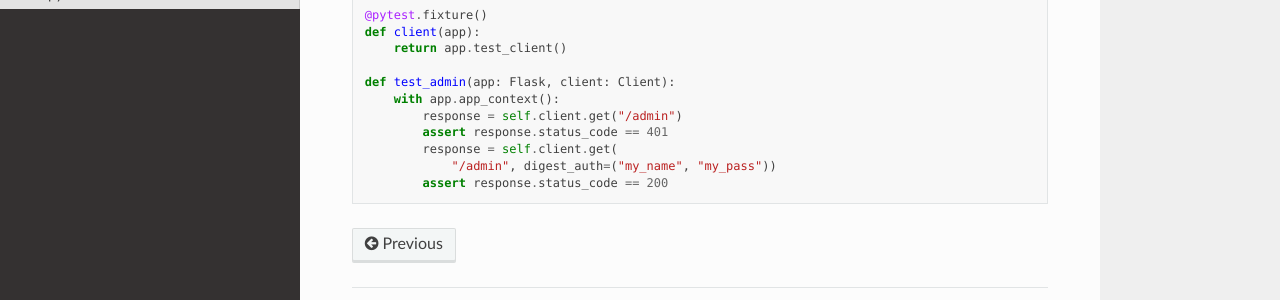
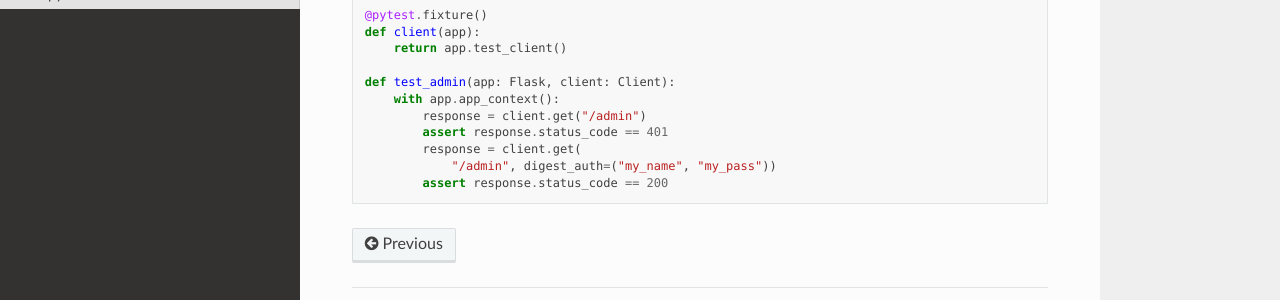
Before and after one commit to imacat/flask-digestauth, a Sphinx documentation site: the page built from docs/source/examples.rst, in a window 1280 px wide and 900 px high, scrolled down 3765 px. Shown: the part 507-807 px from the top of the window. Built offline with Sphinx 7.4.7 and the Read the Docs theme 2.0.0, drawn with Linux system fonts in a browser that asks for light colours.

Commit message:
Fixed the documentation on the pytest example.

```diff
--- a/README.rst
+++ b/README.rst
@@ -379,9 +379,9 @@ A pytest Test
 
     def test_admin(app: Flask, client: Client):
         with app.app_context():
-            response = self.client.get("/admin")
+            response = client.get("/admin")
             assert response.status_code == 401
-            response = self.client.get(
+            response = client.get(
                 "/admin", digest_auth=("my_name", "my_pass"))
             assert response.status_code == 200
 
--- a/docs/source/examples.rst
+++ b/docs/source/examples.rst
@@ -261,8 +261,8 @@ A pytest Test
 
     def test_admin(app: Flask, client: Client):
         with app.app_context():
-            response = self.client.get("/admin")
+            response = client.get("/admin")
             assert response.status_code == 401
-            response = self.client.get(
+            response = client.get(
                 "/admin", digest_auth=("my_name", "my_pass"))
             assert response.status_code == 200
```
Also changed, not shown: 1 other file.
